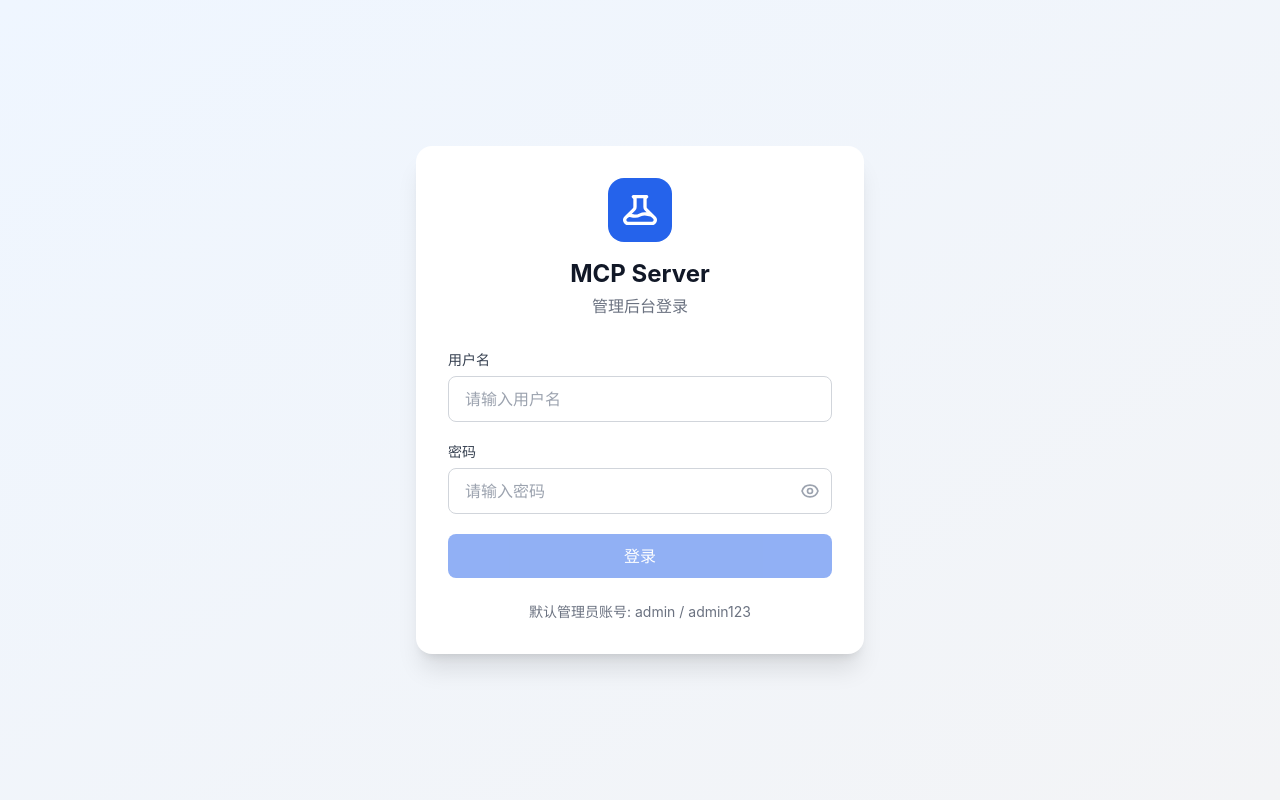
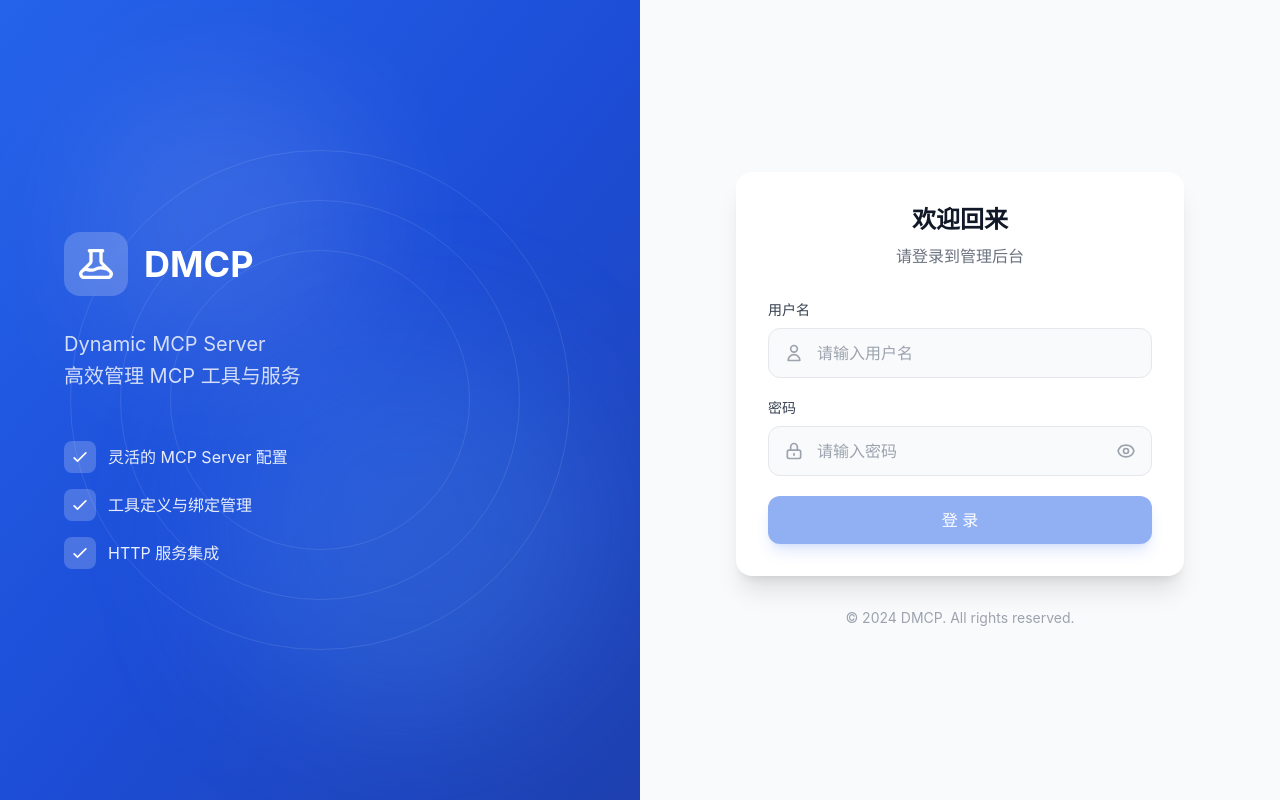
Before and after one commit to zhengmy123/dmcp, a Vue app in the folder web/admin/: page /login in a window 1280 px wide. Built offline with nearby package versions, Linux system fonts and the light colour scheme; no server answers.

Commit message:
feat: 优化登录页UI和工具编辑功能
- 登录页UI改版：左右分栏布局，品牌展示+表单
- 项目Logo从MCP Server改为DMCP
- init.sh添加自动创建管理员用户功能
- 工具编辑页面添加同步按钮，编辑模式下不自动覆盖已有绑定数据

```diff
--- a/web/admin/index.html
+++ b/web/admin/index.html
@@ -4,7 +4,7 @@
     <meta charset="UTF-8" />
     <link rel="icon" type="image/svg+xml" href="/vite.svg" />
     <meta name="viewport" content="width=device-width, initial-scale=1.0" />
-    <title>MCP Server 管理后台</title>
+    <title>DMCP 管理后台</title>
   </head>
   <body>
     <div id="app"></div>
--- a/web/admin/src/components/ToolEditDialog.vue
+++ b/web/admin/src/components/ToolEditDialog.vue
@@ -98,14 +98,29 @@
                   </h4>
                   <div>
                     <label class="block text-sm font-medium text-gray-700 mb-1">HTTP 服务 *</label>
+                    <div class="flex items-center gap-2">
                       <select v-model="form.service_id" required
-                      class="w-full px-3 py-2 border border-gray-300 rounded-lg focus:ring-2 focus:ring-primary-500 focus:border-primary-500"
+                        class="flex-1 px-3 py-2 border border-gray-300 rounded-lg focus:ring-2 focus:ring-primary-500 focus:border-primary-500"
                         @change="onServiceChange">
                         <option :value="0">选择服务</option>
                         <option v-for="service in services" :key="service.id" :value="service.id">
                           {{ service.name }}
                         </option>
                       </select>
+                      <button
+                        type="button"
+                        @click="handleSyncService"
+                        :disabled="!form.service_id || syncing"
+                        class="px-3 py-2 text-sm border border-gray-300 rounded-lg hover:bg-gray-50 disabled:opacity-50 disabled:cursor-not-allowed transition-colors flex items-center gap-1.5"
+                        title="同步服务 Schema"
+                      >
+                        <svg class="w-4 h-4" :class="{ 'animate-spin': syncing }" fill="none" stroke="currentColor" viewBox="0 0 24 24">
+                          <path stroke-linecap="round" stroke-linejoin="round" stroke-width="2" d="M4 4v5h.582m15.356 2A8.001 8.001 0 004.582 9m0 0H9m11 11v-5h-.581m0 0a8.003 8.003 0 01-15.357-2m15.357 2H15"/>
+                        </svg>
+                        {{ syncing ? '同步中...' : '同步' }}
+                      </button>
+                    </div>
+                    <p v-if="lastSyncedAt" class="mt-1 text-xs text-gray-400">上次同步: {{ lastSyncedAt }}</p>
                   </div>
                 </div>
 
@@ -421,6 +436,8 @@ const prevNames = ref({})
 
 const DRAFT_CACHE_KEY = 'tool_edit_draft'
 const hasDraft = ref(false)
+const syncing = ref(false)
+const lastSyncedAt = ref('')
 
 const TOOL_NAME_PATTERN = /^[a-zA-Z0-9_.-]{1,64}$/
 const TOOL_NAME_MAX_LENGTH = 64
@@ -610,9 +627,8 @@ const initForm = async (tool) => {
       }
     })
 
-    if (form.service_id) {
-      await loadServiceSchemas(form.service_id)
-    }
+    // 编辑模式下：使用工具已有的数据，不自动从服务获取
+    // 只有用户点击"同步"按钮时，才从服务获取最新 Schema 覆盖
   } else {
     resetForm()
   }
@@ -684,24 +700,49 @@ watch([() => form, inputParams, inputMappings, outputMappings, deletedInputField
 
 const onServiceChange = async () => {
   if (form.service_id) {
-    // 拉取完整服务信息
+    // 编辑模式下，等待用户点击"同步"按钮获取最新数据
+    // 新建模式下，选择服务时自动同步（无现有数据需要保留）
+    if (!editingTool.value) {
       try {
         const response = await servicesApi.getService(form.service_id)
-      // request.js 的响应拦截器返回 resData: { code, message, data: { service } }
         const service = response.data?.service || response.data || response
-
-      // 同步入参
         syncInputFromService(service)
-
-      // 同步出参字段
         syncOutputFromService(service)
       } catch (error) {
         console.error('获取服务信息失败:', error)
+      }
     }
   } else {
     // 清空 outputSchemaFields
     outputSchemaFields.value = []
     outputSchemaTree.value = []
+    inputParams.value = []
+    inputMappings.value = []
+    inputSchemaFields.value = []
+    inputSchemaTree.value = []
+  }
+}
+
+const handleSyncService = async () => {
+  if (!form.service_id || syncing.value) return
+
+  syncing.value = true
+  try {
+    const response = await servicesApi.getService(form.service_id)
+    const service = response.data?.service || response.data || response
+
+    syncInputFromService(service, false)
+    syncOutputFromService(service)
+
+    lastSyncedAt.value = new Date().toLocaleTimeString('zh-CN', {
+      hour: '2-digit',
+      minute: '2-digit',
+      second: '2-digit'
+    })
+  } catch (error) {
+    console.error('同步服务失败:', error)
+  } finally {
+    syncing.value = false
   }
 }
 
--- a/web/admin/src/layouts/MainLayout.vue
+++ b/web/admin/src/layouts/MainLayout.vue
@@ -11,7 +11,7 @@
             </svg>
           </div>
           <div>
-            <h1 class="text-lg font-semibold text-gray-900">MCP Server</h1>
+            <h1 class="text-lg font-semibold text-gray-900">DMCP</h1>
             <p class="text-xs text-gray-500">管理后台</p>
           </div>
         </div>
@@ -215,7 +215,7 @@ const navItems = [
   },
   {
     path: '/mcp-servers',
-    title: 'MCP Server',
+    title: 'MCP Servers',
     icon: h('svg', { class: 'w-5 h-5', fill: 'none', stroke: 'currentColor', viewBox: '0 0 24 24' }, [
       h('path', { 'stroke-linecap': 'round', 'stroke-linejoin': 'round', 'stroke-width': '2', d: 'M5 12h14M5 12a2 2 0 01-2-2V6a2 2 0 012-2h14a2 2 0 012 2v4a2 2 0 01-2 2M5 12a2 2 0 00-2 2v4a2 2 0 002 2h14a2 2 0 002-2v-4a2 2 0 00-2-2m-2-4h.01M17 16h.01' })
     ])
--- a/web/admin/src/pages/LoginPage.vue
+++ b/web/admin/src/pages/LoginPage.vue
@@ -1,44 +1,117 @@
 <template>
-  <div class="min-h-screen bg-gradient-to-br from-primary-50 to-gray-100 flex items-center justify-center p-4">
-    <div class="bg-white rounded-2xl shadow-xl w-full max-w-md p-8">
-      <!-- Logo -->
-      <div class="text-center mb-8">
-        <div class="w-16 h-16 bg-primary-600 rounded-2xl flex items-center justify-center mx-auto mb-4">
+  <div class="min-h-screen flex">
+    <!-- Left Panel - Branding -->
+    <div class="hidden lg:flex lg:w-1/2 bg-gradient-to-br from-primary-600 via-primary-700 to-primary-800 relative overflow-hidden">
+      <!-- Decorative circles -->
+      <div class="absolute top-20 left-20 w-72 h-72 bg-white/10 rounded-full blur-3xl"></div>
+      <div class="absolute bottom-20 right-10 w-96 h-96 bg-primary-400/20 rounded-full blur-3xl"></div>
+      <div class="absolute top-1/2 left-1/2 -translate-x-1/2 -translate-y-1/2 w-[500px] h-[500px] border border-white/10 rounded-full"></div>
+      <div class="absolute top-1/2 left-1/2 -translate-x-1/2 -translate-y-1/2 w-[400px] h-[400px] border border-white/10 rounded-full"></div>
+      <div class="absolute top-1/2 left-1/2 -translate-x-1/2 -translate-y-1/2 w-[300px] h-[300px] border border-white/10 rounded-full"></div>
+
+      <!-- Content -->
+      <div class="relative z-10 flex flex-col justify-center px-16 text-white">
+        <div class="flex items-center gap-4 mb-8">
+          <div class="w-16 h-16 bg-white/20 backdrop-blur-sm rounded-2xl flex items-center justify-center">
             <svg class="w-10 h-10 text-white" fill="none" stroke="currentColor" viewBox="0 0 24 24">
               <path stroke-linecap="round" stroke-linejoin="round" stroke-width="2" d="M19.428 15.428a2 2 0 00-1.022-.547l-2.387-.477a6 6 0 00-3.86.517l-.318.158a6 6 0 01-3.86.517L6.05 15.21a2 2 0 00-1.806.547M8 4h8l-1 1v5.172a2 2 0 00.586 1.414l5 5c1.26 1.26.367 3.414-1.415 3.414H4.828c-1.782 0-2.674-2.154-1.414-3.414l5-5A2 2 0 009 10.172V5L8 4z"/>
             </svg>
           </div>
-        <h1 class="text-2xl font-bold text-gray-900">MCP Server</h1>
-        <p class="text-gray-500 mt-1">管理后台登录</p>
+          <h1 class="text-4xl font-bold">DMCP</h1>
+        </div>
+        <p class="text-xl text-white/80 mb-12 leading-relaxed">
+          Dynamic MCP Server<br/>
+          高效管理 MCP 工具与服务
+        </p>
+
+        <!-- Feature list -->
+        <div class="space-y-4">
+          <div class="flex items-center gap-3">
+            <div class="w-8 h-8 bg-white/20 rounded-lg flex items-center justify-center">
+              <svg class="w-5 h-5" fill="none" stroke="currentColor" viewBox="0 0 24 24">
+                <path stroke-linecap="round" stroke-linejoin="round" stroke-width="2" d="M5 13l4 4L19 7"/>
+              </svg>
+            </div>
+            <span class="text-white/90">灵活的 MCP Server 配置</span>
+          </div>
+          <div class="flex items-center gap-3">
+            <div class="w-8 h-8 bg-white/20 rounded-lg flex items-center justify-center">
+              <svg class="w-5 h-5" fill="none" stroke="currentColor" viewBox="0 0 24 24">
+                <path stroke-linecap="round" stroke-linejoin="round" stroke-width="2" d="M5 13l4 4L19 7"/>
+              </svg>
+            </div>
+            <span class="text-white/90">工具定义与绑定管理</span>
+          </div>
+          <div class="flex items-center gap-3">
+            <div class="w-8 h-8 bg-white/20 rounded-lg flex items-center justify-center">
+              <svg class="w-5 h-5" fill="none" stroke="currentColor" viewBox="0 0 24 24">
+                <path stroke-linecap="round" stroke-linejoin="round" stroke-width="2" d="M5 13l4 4L19 7"/>
+              </svg>
+            </div>
+            <span class="text-white/90">HTTP 服务集成</span>
+          </div>
+        </div>
+      </div>
     </div>
 
-      <!-- 登录表单 -->
+    <!-- Right Panel - Login Form -->
+    <div class="flex-1 flex items-center justify-center p-8 bg-gray-50">
+      <div class="w-full max-w-md">
+        <!-- Mobile Logo -->
+        <div class="lg:hidden flex items-center justify-center gap-3 mb-8">
+          <div class="w-12 h-12 bg-primary-600 rounded-xl flex items-center justify-center">
+            <svg class="w-7 h-7 text-white" fill="none" stroke="currentColor" viewBox="0 0 24 24">
+              <path stroke-linecap="round" stroke-linejoin="round" stroke-width="2" d="M19.428 15.428a2 2 0 00-1.022-.547l-2.387-.477a6 6 0 00-3.86.517l-.318.158a6 6 0 01-3.86.517L6.05 15.21a2 2 0 00-1.806.547M8 4h8l-1 1v5.172a2 2 0 00.586 1.414l5 5c1.26 1.26.367 3.414-1.415 3.414H4.828c-1.782 0-2.674-2.154-1.414-3.414l5-5A2 2 0 009 10.172V5L8 4z"/>
+            </svg>
+          </div>
+          <h1 class="text-2xl font-bold text-gray-900">DMCP</h1>
+        </div>
+
+        <!-- Form Card -->
+        <div class="bg-white rounded-2xl shadow-xl p-8">
+          <div class="text-center mb-8">
+            <h2 class="text-2xl font-bold text-gray-900 mb-2">欢迎回来</h2>
+            <p class="text-gray-500">请登录到管理后台</p>
+          </div>
+
           <form @submit.prevent="handleLogin" class="space-y-5">
             <div>
-          <label class="block text-sm font-medium text-gray-700 mb-1.5">用户名</label>
+              <label class="block text-sm font-medium text-gray-700 mb-2">用户名</label>
+              <div class="relative">
+                <span class="absolute left-4 top-1/2 -translate-y-1/2 text-gray-400">
+                  <svg class="w-5 h-5" fill="none" stroke="currentColor" viewBox="0 0 24 24">
+                    <path stroke-linecap="round" stroke-linejoin="round" stroke-width="2" d="M16 7a4 4 0 11-8 0 4 4 0 018 0zM12 14a7 7 0 00-7 7h14a7 7 0 00-7-7z"/>
+                  </svg>
+                </span>
                 <input
                   v-model="form.username"
                   type="text"
                   placeholder="请输入用户名"
-            class="w-full px-4 py-2.5 border border-gray-300 rounded-lg focus:ring-2 focus:ring-primary-500 focus:border-primary-500 outline-none transition-all"
+                  class="w-full pl-12 pr-4 py-3 border border-gray-200 rounded-xl focus:ring-2 focus:ring-primary-500 focus:border-primary-500 outline-none transition-all bg-gray-50 focus:bg-white"
                   :disabled="loading"
                 />
               </div>
+            </div>
 
             <div>
-          <label class="block text-sm font-medium text-gray-700 mb-1.5">密码</label>
+              <label class="block text-sm font-medium text-gray-700 mb-2">密码</label>
               <div class="relative">
+                <span class="absolute left-4 top-1/2 -translate-y-1/2 text-gray-400">
+                  <svg class="w-5 h-5" fill="none" stroke="currentColor" viewBox="0 0 24 24">
+                    <path stroke-linecap="round" stroke-linejoin="round" stroke-width="2" d="M12 15v2m-6 4h12a2 2 0 002-2v-6a2 2 0 00-2-2H6a2 2 0 00-2 2v6a2 2 0 002 2zm10-10V7a4 4 0 00-8 0v4h8z"/>
+                  </svg>
+                </span>
                 <input
                   v-model="form.password"
                   :type="showPassword ? 'text' : 'password'"
                   placeholder="请输入密码"
-              class="w-full px-4 py-2.5 border border-gray-300 rounded-lg focus:ring-2 focus:ring-primary-500 focus:border-primary-500 outline-none transition-all pr-10"
+                  class="w-full pl-12 pr-12 py-3 border border-gray-200 rounded-xl focus:ring-2 focus:ring-primary-500 focus:border-primary-500 outline-none transition-all bg-gray-50 focus:bg-white"
                   :disabled="loading"
                 />
                 <button
                   type="button"
                   @click="showPassword = !showPassword"
-              class="absolute right-3 top-1/2 -translate-y-1/2 text-gray-400 hover:text-gray-600"
+                  class="absolute right-4 top-1/2 -translate-y-1/2 text-gray-400 hover:text-gray-600 transition-colors"
                 >
                   <svg v-if="showPassword" class="w-5 h-5" fill="none" stroke="currentColor" viewBox="0 0 24 24">
                     <path stroke-linecap="round" stroke-linejoin="round" stroke-width="2" d="M13.875 18.825A10.05 10.05 0 0112 19c-4.478 0-8.268-2.943-9.543-7a9.97 9.97 0 011.563-3.029m5.858.908a3 3 0 114.243 4.243M9.878 9.878l4.242 4.242M9.88 9.88l-3.29-3.29m7.532 7.532l3.29 3.29M3 3l3.59 3.59m0 0A9.953 9.953 0 0112 5c4.478 0 8.268 2.943 9.543 7a10.025 10.025 0 01-4.132 5.411m0 0L21 21"/>
@@ -51,28 +124,33 @@
               </div>
             </div>
 
-        <!-- 错误提示 -->
-        <div v-if="error" class="bg-red-50 border border-red-200 text-red-700 px-4 py-3 rounded-lg text-sm">
+            <!-- Error Alert -->
+            <div v-if="error" class="bg-red-50 border border-red-100 text-red-600 px-4 py-3 rounded-xl text-sm flex items-center gap-2">
+              <svg class="w-5 h-5 flex-shrink-0" fill="none" stroke="currentColor" viewBox="0 0 24 24">
+                <path stroke-linecap="round" stroke-linejoin="round" stroke-width="2" d="M12 8v4m0 4h.01M21 12a9 9 0 11-18 0 9 9 0 0118 0z"/>
+              </svg>
               {{ error }}
             </div>
 
-        <!-- 登录按钮 -->
+            <!-- Login Button -->
             <button
               type="submit"
               :disabled="loading || !form.username || !form.password"
-          class="w-full py-2.5 px-4 bg-primary-600 text-white font-medium rounded-lg hover:bg-primary-700 focus:ring-4 focus:ring-primary-100 disabled:opacity-50 disabled:cursor-not-allowed transition-all flex items-center justify-center"
+              class="w-full py-3 px-4 bg-primary-600 text-white font-medium rounded-xl hover:bg-primary-700 focus:ring-4 focus:ring-primary-100 disabled:opacity-50 disabled:cursor-not-allowed transition-all flex items-center justify-center gap-2 shadow-lg shadow-primary-600/30"
             >
-          <svg v-if="loading" class="animate-spin -ml-1 mr-2 h-4 w-4" fill="none" viewBox="0 0 24 24">
+              <svg v-if="loading" class="animate-spin h-5 w-5" fill="none" viewBox="0 0 24 24">
                 <circle class="opacity-25" cx="12" cy="12" r="10" stroke="currentColor" stroke-width="4"></circle>
                 <path class="opacity-75" fill="currentColor" d="M4 12a8 8 0 018-8V0C5.373 0 0 5.373 0 12h4zm2 5.291A7.962 7.962 0 014 12H0c0 3.042 1.135 5.824 3 7.938l3-2.647z"></path>
               </svg>
-          {{ loading ? '登录中...' : '登录' }}
+              <span>{{ loading ? '登录中...' : '登 录' }}</span>
             </button>
           </form>
+        </div>
 
-      <!-- 提示信息 -->
-      <div class="mt-6 text-center text-sm text-gray-500">
-        <p>默认管理员账号: admin / admin123</p>
+        <!-- Footer -->
+        <p class="text-center text-sm text-gray-400 mt-8">
+          © 2024 DMCP. All rights reserved.
+        </p>
       </div>
     </div>
   </div>
@@ -103,10 +181,8 @@ const handleLogin = async () => {
   try {
     const response = await authApi.login(form.value.username, form.value.password)
 
-    // 保存登录信息 - 注意 response 是统一格式 {code:0, data:{...}}
     authStore.login(response.data.token, response.data.user)
 
-    // 跳转到首页
     router.push('/dashboard')
   } catch (e) {
     error.value = e.message || e.response?.data?.message || e.response?.data?.error || '登录失败，请检查用户名和密码'
--- a/web/admin/src/router/index.js
+++ b/web/admin/src/router/index.js
@@ -64,7 +64,7 @@ const router = createRouter({
 // 路由守卫
 router.beforeEach((to, from, next) => {
   NProgress.start()
-  document.title = `${to.meta.title || 'MCP Admin'} - MCP Server`
+  document.title = `${to.meta.title || 'DMCP Admin'} - DMCP`
 
   // 检查是否需要认证
   if (to.meta.requiresAuth !== false) {
```
Also changed, not shown: 1 other file (tests, documents, lock files or other folders). Lines whose indentation alone changed are shown as unchanged.
